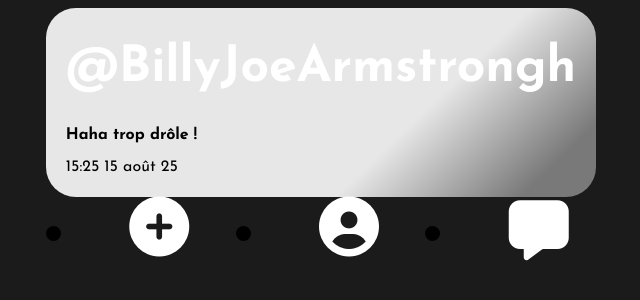
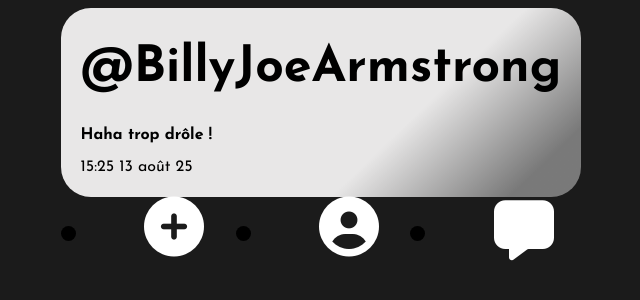
Before and after one commit to rhahim12/module5-react-threadfront, a React (Vite) app in the folder thread-front/: page /comment in a window 1280 px wide. Shown: the top 300 px of the page, without its empty margins (329-969 px from the left). Built offline with nearby package versions, Linux system fonts and the light colour scheme; a web font is replaced by a local one.

Commit message:
chargement comment

```diff
--- a/thread-front/src/App.tsx
+++ b/thread-front/src/App.tsx
@@ -1,7 +1,7 @@
 import { useState } from 'react'
 import './App.css'
 import { BrowserRouter, Routes, Route } from 'react-router-dom'
-import Comment from './components/Comment.js'
+
 
 import { NavBar } from './components/NavBar.js'
 import HomePage from './components/HomePage.jsx'
@@ -9,6 +9,7 @@ import Feed from './components/Feed.js'
 import Profil from './components/Profil.js'
 import Login from './components/Login.js'
 import Register from './components/Register.js'
+import { Comment } from './components/Comment.js'
 
 
 function App() {
@@ -21,7 +22,7 @@ function App() {
           <Route path="feed" element={<Feed />} />
           <Route path="profil" element={<Profil />} />
           <Route path="login" element={<Login />} />
-          <Route path="comment" element={<Comment />} />
+          <Route path="comment" element={<Comment userName='@BillyJoeArmstrong' commentText="Haha trop drôle !" commentDate="15:25 13 août 25"/>} />
           <Route path="register" element={<Register />} />
         </Routes>
       </BrowserRouter>
--- a/thread-front/src/components/Comment.css
+++ b/thread-front/src/components/Comment.css
@@ -13,10 +13,12 @@
 .comment-name {
     font-weight: bold;
     border: 0px;
+    color:black;
 }
 
 .comment-text {
     font-weight: bold;
+    color:black;
 }
 
 .comment-date {
--- a/thread-front/src/components/Comment.tsx
+++ b/thread-front/src/components/Comment.tsx
@@ -1,11 +1,16 @@
 import './Comment.css'
 
-export default function Comment(){
-    return(
+type CommentProps = { userName: string, commentText: string, commentDate: string }
+
+export function Comment(props: CommentProps) {
+    const { userName, commentText, commentDate } = props;
+
+
+    return (
         <div className="comment">
-            <h1 className="comment-name">@BillyJoeArmstrongh</h1>
-            <p className="comment-text">Haha trop drôle !</p>
-            <p className="comment-date">15:25 15 août 25</p>
+            <h1 className="comment-name">{userName}</h1>
+            <p className="comment-text">{commentText}</p>
+            <p className="comment-date">{commentDate}</p>
         </div>
 
     );
--- a/thread-front/src/components/Login.tsx
+++ b/thread-front/src/components/Login.tsx
@@ -25,11 +25,6 @@ export default function Login() {
          if(password == undefined){
             return;
         }
-
-
-
-
-
 
         console.log(email)
         console.log(password)
```
Also changed, not shown: 1 other file (tests, documents, lock files or other folders).
